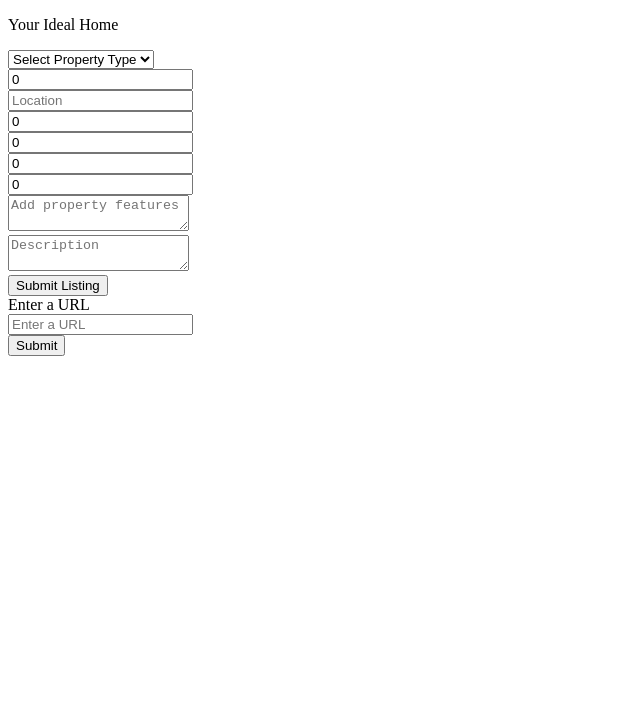
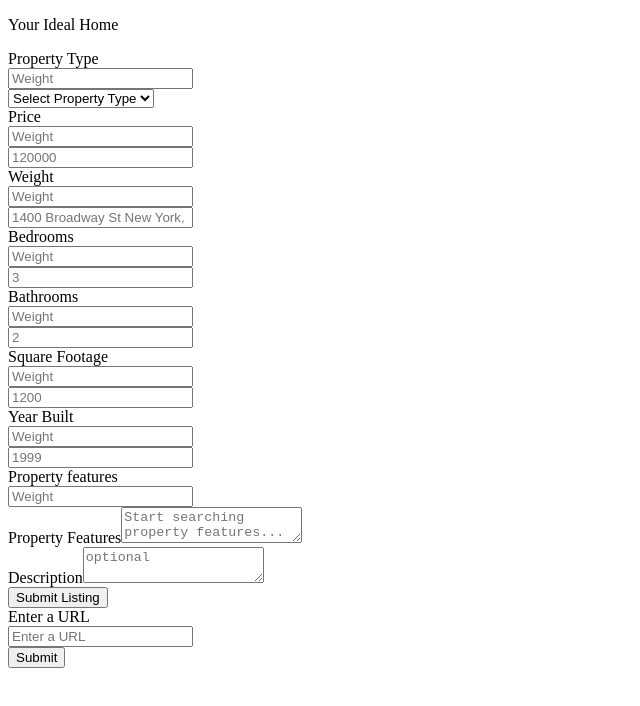
Before and after one commit to theHTMLSpot/HouseNestAI, a Next.js app: page /compareForm in a window 1280 px wide. Shown: the top 706 px of the page, without its empty margins (0-640 px from the left). Built offline with nearby package versions, Linux system fonts and the light colour scheme.

Commit message:
Added weight inputs to all inputs but they arent working

```diff
--- a/pages/compareForm.tsx
+++ b/pages/compareForm.tsx
@@ -127,12 +127,12 @@ export default function CompareForm({
 	// Form state for Ideal Home
 	const [formData, setFormData] = useState<Listing>({
 		propertyType: "",
-		price: 0,
+		price: NaN,
 		location: "",
-		bedrooms: 0,
-		bathrooms: 0,
-		squareFootage: 0,
-		yearBuilt: 0,
+		bedrooms: NaN,
+		bathrooms: NaN,
+		squareFootage: NaN,
+		yearBuilt: NaN,
 		propertyFeatures: [],
 		description: "",
 	});
@@ -149,6 +149,30 @@ export default function CompareForm({
 		description: "",
 	});
 
+	const [weights, setWeights] = useState({
+		propertyTypeWeight: "",
+		priceWeight: "",
+		locationWeight: "",
+		bedroomsWeight: "",
+		bathroomsWeight: "",
+		squareFootageWeight: "",
+		yearBuiltWeight: "",
+		propertyFeaturesWeight: "",
+		descriptionWeight: "",
+	});
+
+	const [weightErrors, setWeightErrors] = useState({
+		propertyTypeWeight: "",
+		priceWeight: "",
+		locationWeight: "",
+		bedroomsWeight: "",
+		bathroomsWeight: "",
+		squareFootageWeight: "",
+		yearBuiltWeight: "",
+		propertyFeaturesWeight: "",
+		descriptionWeight: "",
+	});
+
 	// Suggestions for property features
 
 	// Handle input change for form fields
@@ -160,7 +184,8 @@ export default function CompareForm({
 		if (
 			["price", "bedrooms", "bathrooms", "squareFootage", "yearBuilt"].includes(
 				name,
-			)
+			) ||
+			name.includes("Weight")
 		) {
 			const numValue =
 				typeof value === "string" ? parseFloat(value) : Number(value);
@@ -176,7 +201,7 @@ export default function CompareForm({
 		}
 
 		if (
-			["description", "propertyType", "location"].includes(name) &&
+			["propertyType", "location"].includes(name) &&
 			(value === "" || value === null)
 		) {
 			return `${capitalize(name)} is required.`;
@@ -209,9 +234,9 @@ export default function CompareForm({
 	};
 
 	// ✅ Full form validation on submit
-	const validateForm = () => {
+	const validateForm = (data: { [key: string]: string | number }) => {
 		const errors: { [key: string]: string } = {};
-		Object.entries(formData).forEach(([key, value]) => {
+		Object.entries(data).forEach(([key, value]) => {
 			const error = validateField(key, value);
 			if (error) errors[key] = error;
 		});
@@ -221,16 +246,24 @@ export default function CompareForm({
 	const handleSubmit = (e: React.FormEvent) => {
 		e.preventDefault();
 
-		const errors = validateForm();
-		setFormErrors((prev) => ({
+		const formErrors_ = validateForm(
+			formData as unknown as { [key: string]: string | number },
+		);
+		const weightErrors_ = validateForm(
+			weights as { [key: string]: string | number },
+		);
+
+		setWeightErrors((prev) => ({
 			...prev,
-			...errors,
+			...weightErrors_,
 		}));
 
-		const hasErrors = Object.values(errors).some((err) => err !== "");
+		const hasErrors =
+			Object.values(formErrors_).some((err) => err !== "") &&
+			Object.values(weightErrors).some((err) => err !== "");
 
 		if (hasErrors) {
-			const firstError = Object.values(errors).find((err) => err !== "");
+			const firstError = Object.values(formErrors_).find((err) => err !== "");
 			alert(firstError); // optional: focus the field instead
 			return;
 		}
@@ -239,12 +272,12 @@ export default function CompareForm({
 
 		setFormData({
 			propertyType: "",
-			price: 0,
+			price: NaN,
 			location: "",
-			bedrooms: 0,
-			bathrooms: 0,
-			squareFootage: 0,
-			yearBuilt: 0,
+			bedrooms: NaN,
+			bathrooms: NaN,
+			squareFootage: NaN,
+			yearBuilt: NaN,
 			propertyFeatures: [],
 			description: "",
 		});
@@ -306,6 +339,30 @@ export default function CompareForm({
 		}));
 	};
 
+	const HandleWeights = (e: React.ChangeEvent<HTMLInputElement>) => {
+		const { name, value } = e.target;
+
+		// Always update the raw input
+		setWeights((prev) => ({
+			...prev,
+			[name]: value,
+		}));
+
+		// Validation on-the-fly (optional)
+		const parsed = parseFloat(value);
+		if (value !== "" && (isNaN(parsed) || parsed < 0.1 || parsed > 10)) {
+			setWeightErrors((prev) => ({
+				...prev,
+				[name]: "Weight must be between 0.1 and 10",
+			}));
+		} else {
+			setWeightErrors((prev) => ({
+				...prev,
+				[name]: "",
+			}));
+		}
+	};
+
 	return (
 		<>
 			<div className="flex h-[90vh] justify-center">
@@ -323,6 +380,24 @@ export default function CompareForm({
 					<form onSubmit={handleSubmit} className="space-y-6">
 						{/* Property Type (Dropdown) */}
 						<div>
+							<div className="flex h-20 w-[100%] items-center-safe justify-between">
+								<label
+									htmlFor="Proerty Type"
+									className="w-20 text-xl font-medium text-gray-600"
+								>
+									Property Type
+								</label>
+								<Input
+									name="weight"
+									type="text"
+									value={weights.propertyTypeWeight}
+									placeholder="Weight"
+									onChange={(e) => {
+										HandleWeights(e);
+									}}
+									className="h-[100%] flex-1 rounded-lg border border-[#444d56] p-2 text-sm"
+								/>
+							</div>
 							<select
 								name="propertyType"
 								value={formData.propertyType}
@@ -347,11 +422,34 @@ export default function CompareForm({
 
 						{/* Price */}
 						<div>
+							<div className="flex h-20 w-[100%] items-center-safe justify-between">
+								<label
+									htmlFor="price"
+									className="w-20 text-xl font-medium text-gray-600"
+								>
+									Price
+								</label>
+								<Input
+									name="weight"
+									type="text"
+									value={
+										Number.isNaN(weights.priceWeight)
+											? ""
+											: weights.priceWeight.toString()
+									}
+									placeholder="Weight"
+									onChange={HandleWeights}
+									className="h-[100%] flex-1 rounded-lg border border-[#444d56] p-2 text-sm"
+								/>
+							</div>
+
 							<Input
-								placeholder="Price"
+								placeholder="120000"
 								name="price"
 								type="text"
-								value={formData.price.toString()}
+								value={
+									!Number.isNaN(formData.price) ? formData.price.toString() : ""
+								}
 								onChange={handleChange}
 								error={formErrors.price}
 								className="w-full rounded-lg border-1 border-[#444d56] p-4"
@@ -360,8 +458,28 @@ export default function CompareForm({
 
 						{/* Location */}
 						<div>
+							<div className="flex h-20 w-[100%] items-center-safe justify-between">
+								<label
+									htmlFor="location"
+									className="w-20 text-xl font-medium text-gray-600"
+								>
+									Weight
+								</label>
+								<Input
+									name="weight"
+									type="text"
+									value={
+										Number.isNaN(weights.locationWeight)
+											? ""
+											: weights.locationWeight.toString()
+									}
+									placeholder="Weight"
+									onChange={HandleWeights}
+									className="h-[100%] flex-1 rounded-lg border border-[#444d56] p-2 text-sm"
+								/>
+							</div>
 							<Input
-								placeholder="Location"
+								placeholder="1400 Broadway St New York, NY"
 								name="location"
 								type="text"
 								value={formData.location}
@@ -373,8 +491,28 @@ export default function CompareForm({
 
 						{/* Bedrooms */}
 						<div>
+							<div className="flex h-20 w-[100%] items-center-safe justify-between">
+								<label
+									htmlFor="location"
+									className="w-20 text-xl font-medium text-gray-600"
+								>
+									Bedrooms
+								</label>
+								<Input
+									name="weight"
+									type="text"
+									value={
+										Number.isNaN(weights.bedroomsWeight)
+											? ""
+											: weights.bedroomsWeight.toString()
+									}
+									placeholder="Weight"
+									onChange={HandleWeights}
+									className="h-[100%] flex-1 rounded-lg border border-[#444d56] p-2 text-sm"
+								/>
+							</div>
 							<Input
-								placeholder="Bedrooms"
+								placeholder="3"
 								name="bedrooms"
 								type="number"
 								value={formData.bedrooms.toString()}
@@ -386,8 +524,27 @@ export default function CompareForm({
 
 						{/* Bathrooms */}
 						<div>
+							<div className="flex h-20 w-[100%] items-center-safe justify-between">
+								<label
+									htmlFor="weight"
+									className="w-20 text-xl font-medium text-gray-600"
+								>
+									Bathrooms
+								</label>
+								<Input
+									name="weight"
+									type="text"
+									value={weights.bathroomsWeight.toString()}
+									placeholder="Weight"
+									onChange={(e) => {
+										HandleWeights(e);
+									}}
+									className="h-[100%] flex-1 rounded-lg border border-[#444d56] p-2 text-sm"
+								/>
+							</div>
+
 							<Input
-								placeholder="Bathrooms"
+								placeholder="2"
 								name="bathrooms"
 								type="number"
 								value={formData.bathrooms.toString()}
@@ -399,8 +556,26 @@ export default function CompareForm({
 
 						{/* Square Footage */}
 						<div>
+							<div className="flex h-20 w-[100%] items-center-safe justify-between">
+								<label
+									htmlFor="weight"
+									className="w-20 text-xl font-medium text-gray-600"
+								>
+									Square Footage
+								</label>
+								<Input
+									name="weight"
+									type="text"
+									value={weights.squareFootageWeight.toString()}
+									placeholder="Weight"
+									onChange={(e) => {
+										HandleWeights(e);
+									}}
+									className="h-[100%] flex-1 rounded-lg border border-[#444d56] p-2 text-sm"
+								/>
+							</div>
 							<Input
-								placeholder="Square Footage"
+								placeholder="1200"
 								name="squareFootage"
 								type="number"
 								value={formData.squareFootage.toString()}
@@ -412,8 +587,26 @@ export default function CompareForm({
 
 						{/* Year Built */}
 						<div>
+							<div className="flex h-20 w-[100%] items-center-safe justify-between">
+								<label
+									htmlFor="Proerty Type"
+									className="w-20 text-xl font-medium text-gray-600"
+								>
+									Year Built
+								</label>
+								<Input
+									name="weight"
+									type="text"
+									value={weights.yearBuiltWeight.toString()}
+									placeholder="Weight"
+									onChange={(e) => {
+										HandleWeights(e);
+									}}
+									className="h-[100%] flex-1 rounded-lg border border-[#444d56] p-2 text-sm"
+								/>
+							</div>
 							<Input
-								placeholder="Year Built"
+								placeholder="1999"
 								name="yearBuilt"
 								type="number"
 								value={formData.yearBuilt.toString()}
@@ -425,9 +618,28 @@ export default function CompareForm({
 
 						{/* Property Features */}
 						<div>
+							<div className="flex h-20 w-[100%] items-center-safe justify-between">
+								<label
+									htmlFor="weight"
+									className="w-20 text-xl font-medium text-gray-600"
+								>
+									Property features
+								</label>
+								<Input
+									name="weight"
+									type="text"
+									value={weights.propertyFeaturesWeight.toString()}
+									placeholder="Weight"
+									onChange={(e) => {
+										HandleWeights(e);
+									}}
+									className="h-[100%] flex-1 rounded-lg border border-[#444d56] p-2 text-sm"
+								/>
+							</div>
+							<label htmlFor="propertyFeatures">Property Features</label>
 							<textarea
 								name="propertyFeatures"
-								placeholder="Add property features"
+								placeholder="Start searching property features..."
 								value={newFeature}
 								onChange={handlePropertyFeaturesChange}
 								className={`h-32 w-full rounded-lg border p-4 text-[#aabfc6] ${isSpaceInvalid ? "border-red-500" : "border-[#444d56]"}`}
@@ -475,8 +687,9 @@ export default function CompareForm({
 
 						{/* Description */}
 						<div>
+							<label htmlFor="description">Description</label>
 							<textarea
-								placeholder="Description"
+								placeholder="optional"
 								name="description"
 								value={formData.description}
 								onChange={handleChange}
--- a/types/UserProps.ts
+++ b/types/UserProps.ts
@@ -8,7 +8,7 @@ export type Listing = {
 	yearBuilt: number;
 	propertyFeatures: Array<string>;
 	title?: string;
-	description: string;
+	description?: string;
 	imageUrl?: string;
 };
 
```
